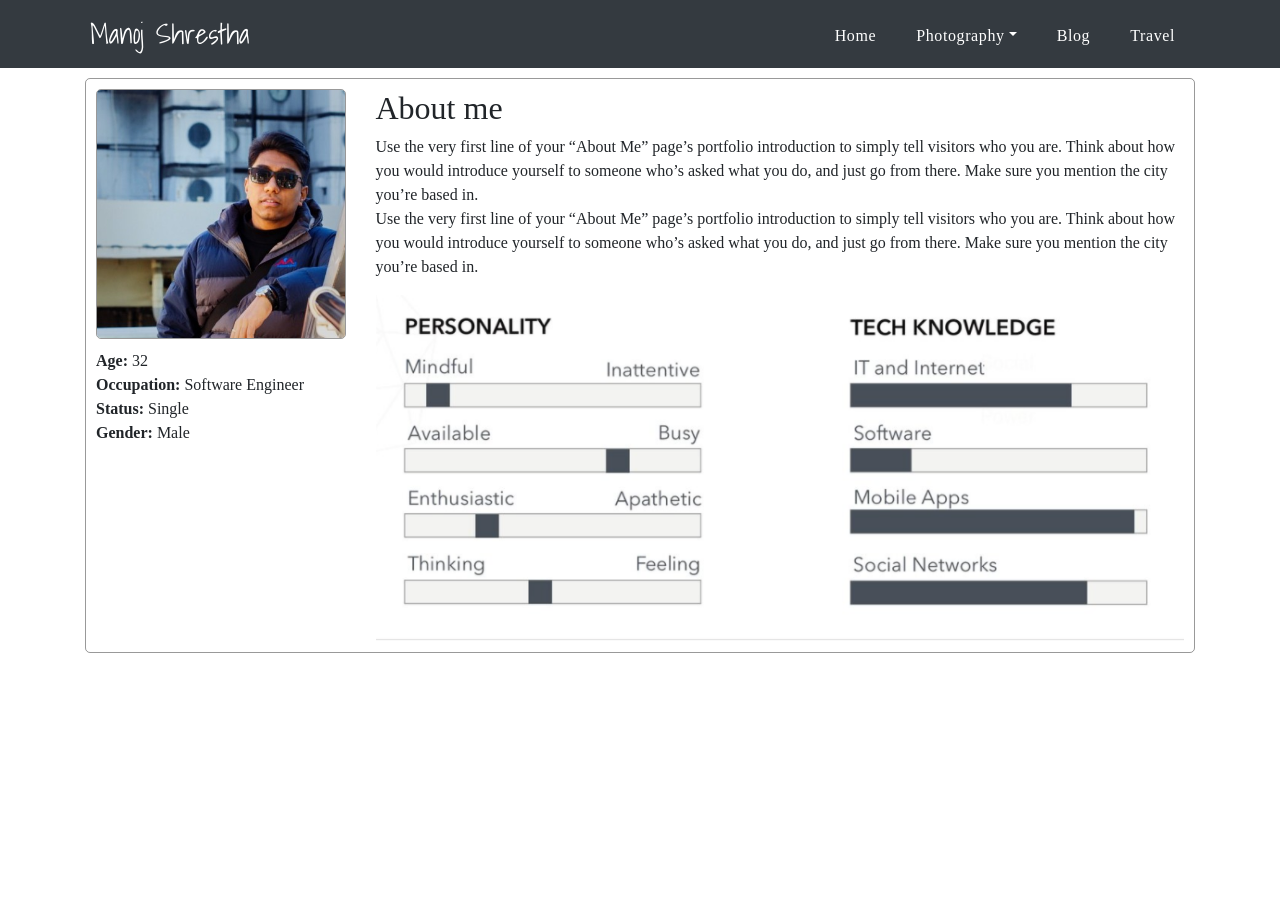
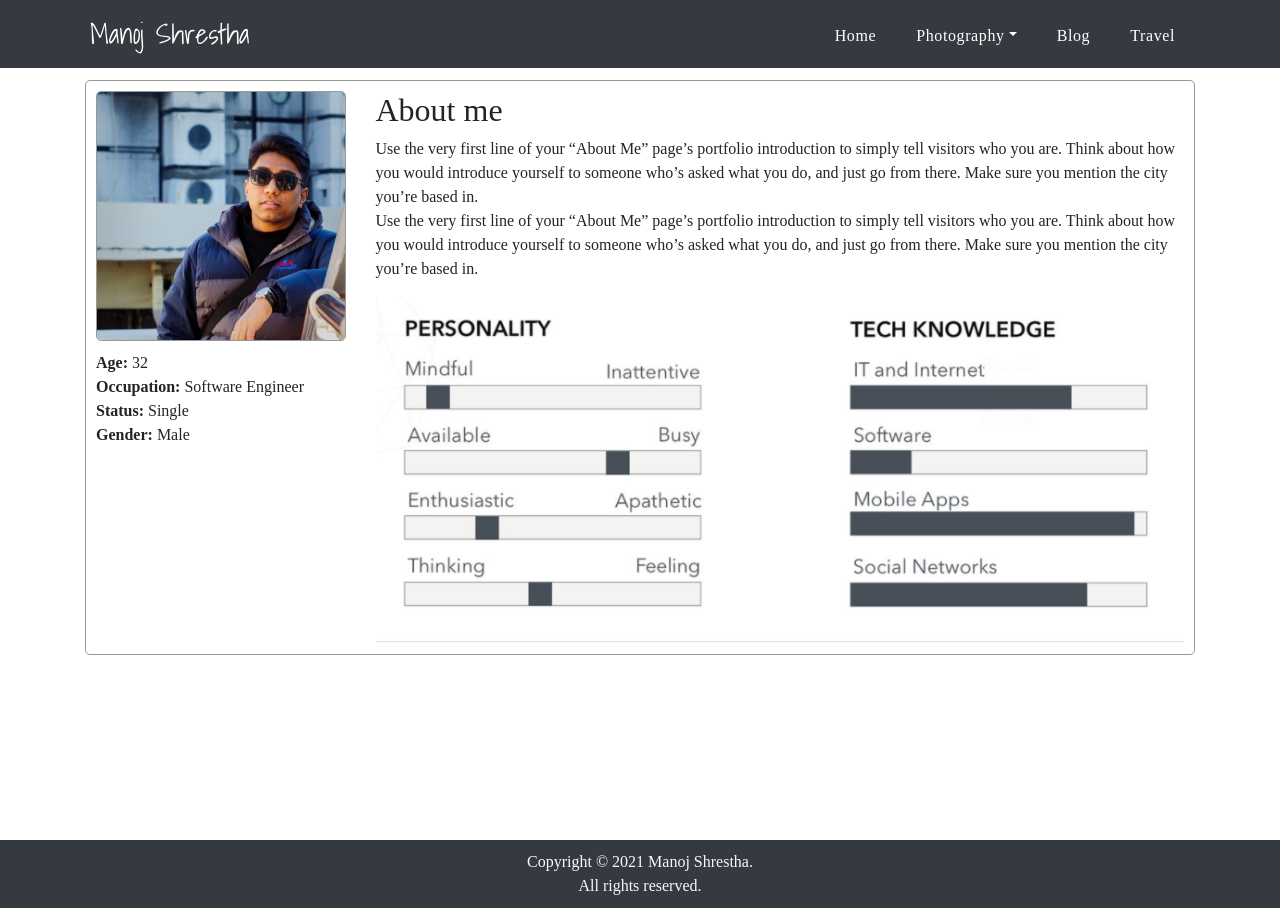
Before and after one commit to manojshrestha/React-Website-BoilerPlate, a React (Create React App) app: page / in a window 1280 px wide. Before the commit the page ends 800 px from the top, so only its background shows below. Built offline with nearby package versions, Linux system fonts and the light colour scheme; a web font is replaced by a local one.

Commit message:
Footer fixed

```diff
--- a/src/App.css
+++ b/src/App.css
@@ -110,6 +110,11 @@ nav li > a:hover {
   padding: 0.313rem;
 }
 
+.body-wrapper{
+  min-height: 95vh;
+  margin-top: 5rem;
+}
+
 /* _________________ For Mobile _________________  */
 
 @media (max-width: 768px) {
--- /dev/null
+++ b/src/Components/Footer.css
@@ -0,0 +1,8 @@
+.footer{
+    left: 0;
+    bottom: 0;
+    width: 100%;
+    color: white;
+    text-align: center;
+    padding: 10px;
+}
--- /dev/null
+++ b/src/Components/Footer.js
@@ -0,0 +1,16 @@
+import React from "react";
+import "./Footer.css";
+
+const Footer = () => {
+  return (
+    <footer class="float-bottom bg-dark">
+      <div class="text-center text-light footer">
+        Copyright © 2021 Manoj Shrestha.
+        <br />
+        All rights reserved.
+      </div>
+    </footer>
+  );
+};
+
+export default Footer;
--- a/src/Components/Navbar.js
+++ b/src/Components/Navbar.js
@@ -5,7 +5,7 @@ import { faAppleAlt, faBars } from "@fortawesome/free-solid-svg-icons";
 
 const Navbar = () => {
   return (
-    <nav className="navbar navbar-expand-lg navbar-light bg-dark">
+    <nav className="navbar navbar-expand-lg navbar-light bg-dark fixed-top">
       <div className="container">
         {/* <a className="navbar-brand" href="#">
           <img className="logo" src={logo} alt="logo.." />
--- a/src/Pages/Blog.js
+++ b/src/Pages/Blog.js
@@ -1,12 +1,16 @@
 import React from "react";
 import "../App.css";
 import Navbar from "../Components/Navbar";
+import Footer from "../Components/Footer";
 
 export default function Blog() {
   return (
     <>
       <Navbar />
-      <h1>Blog</h1>
+      <div class="container body-wrapper">
+        <h1>Blog</h1>
+      </div>
+      <Footer />
     </>
   );
 }
--- a/src/Pages/Home.js
+++ b/src/Pages/Home.js
@@ -2,6 +2,7 @@ import React from "react";
 import "../App.css";
 import Navbar from "../Components/Navbar";
 import AboutMe from "../Components/AboutMe";
+import Footer from "../Components/Footer";
 
 // import Header from "../Components/Header";
 
@@ -9,7 +10,11 @@ function Home() {
   return (
     <>
       <Navbar />
-      <AboutMe />
+      <div className="body-wrapper">
+        <AboutMe />
+      </div>
+      <Footer />
+
       {/* <Header /> */}
     </>
   );
--- a/src/Pages/Photography.js
+++ b/src/Pages/Photography.js
@@ -1,12 +1,16 @@
 import React from "react";
 import "../App.css";
 import Navbar from "../Components/Navbar";
+import Footer from "../Components/Footer";
 
 export default function Photography() {
   return (
     <>
       <Navbar />
-      <h1 className="services">Photography</h1>
+      <div className="body-wrapper">
+        <h1 className="services">Photography</h1>
+      </div>
+      <Footer />
     </>
   );
 }
--- a/src/Pages/Travel.js
+++ b/src/Pages/Travel.js
@@ -1,19 +1,21 @@
 import React from "react";
 import "../App.css";
 import Navbar from "../Components/Navbar";
+import Footer from "../Components/Footer";
 
 export default function Travel() {
   return (
     <>
       <Navbar />
       <h1>Travel</h1>
-      <div class="container">
+      <div class="container body-wrapper">
         <div class="row">
           <div class="col-sm">One of three columns</div>
           <div class="col-sm">One of three columns</div>
           <div class="col-sm">One of three columns</div>
         </div>
       </div>
+      <Footer />
     </>
   );
 }
```
